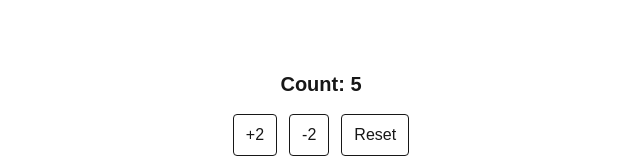
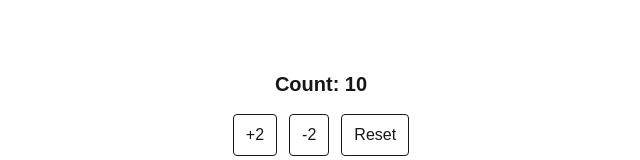
Before and after one commit to Ingridtsp/CodingProject3, a Next.js app: page / in a window 1280 px wide. Shown: the part 370-530 px from the top of the page, without its empty margins (319-959 px from the left). Built offline with nearby package versions, Linux system fonts and the light colour scheme.

Commit message:
Change initialCount of Counter component to 10

```diff
--- a/app/page.tsx
+++ b/app/page.tsx
@@ -4,7 +4,7 @@ export default function Page() {
   return (
     <main className="min-h-screen flex flex-col items-center justify-center gap-8">
       <Counter />
-      <Counter initialCount={5} initialStep={2} />
+      <Counter initialCount={10} initialStep={2} />
     </main>
   );
 }
```
